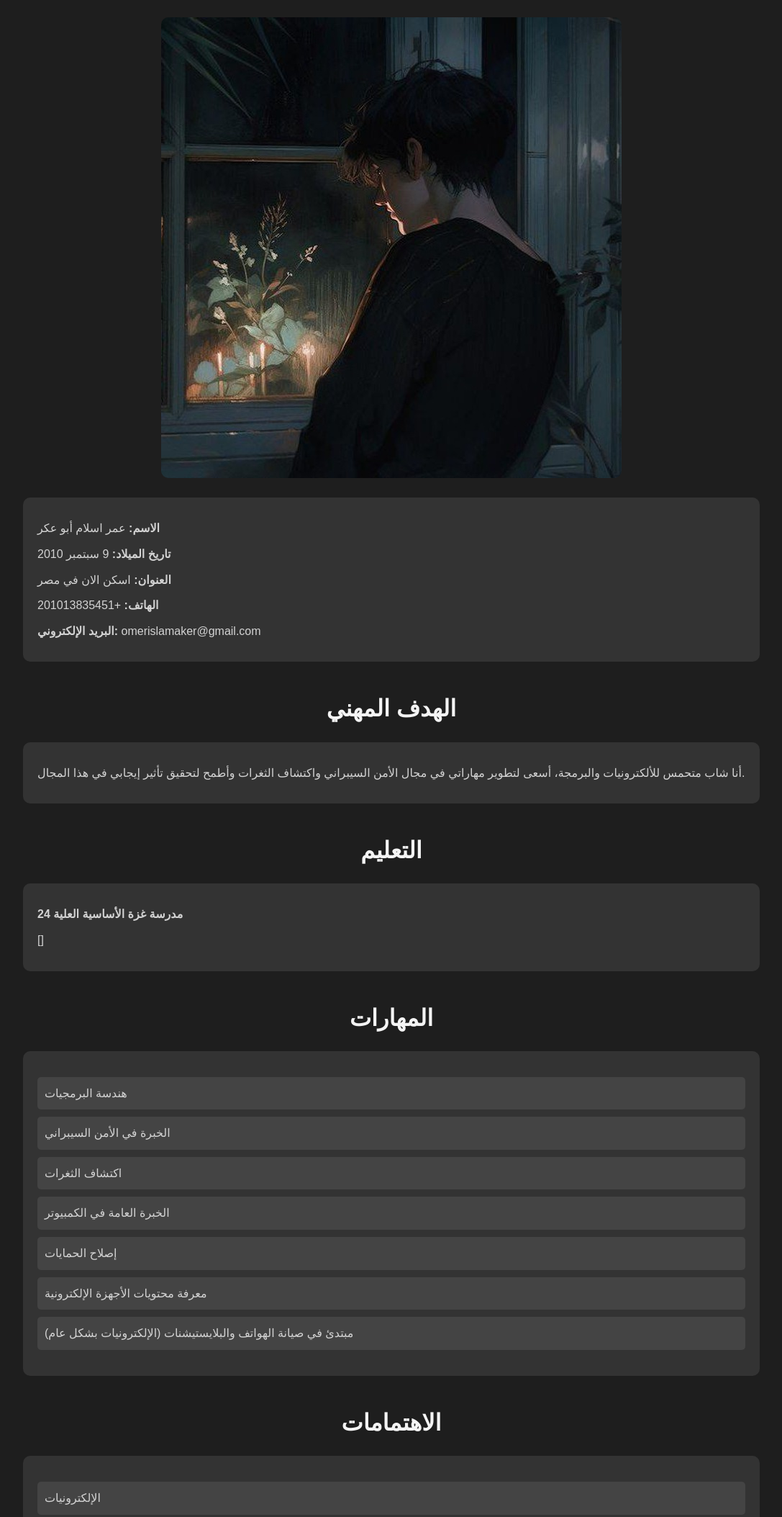
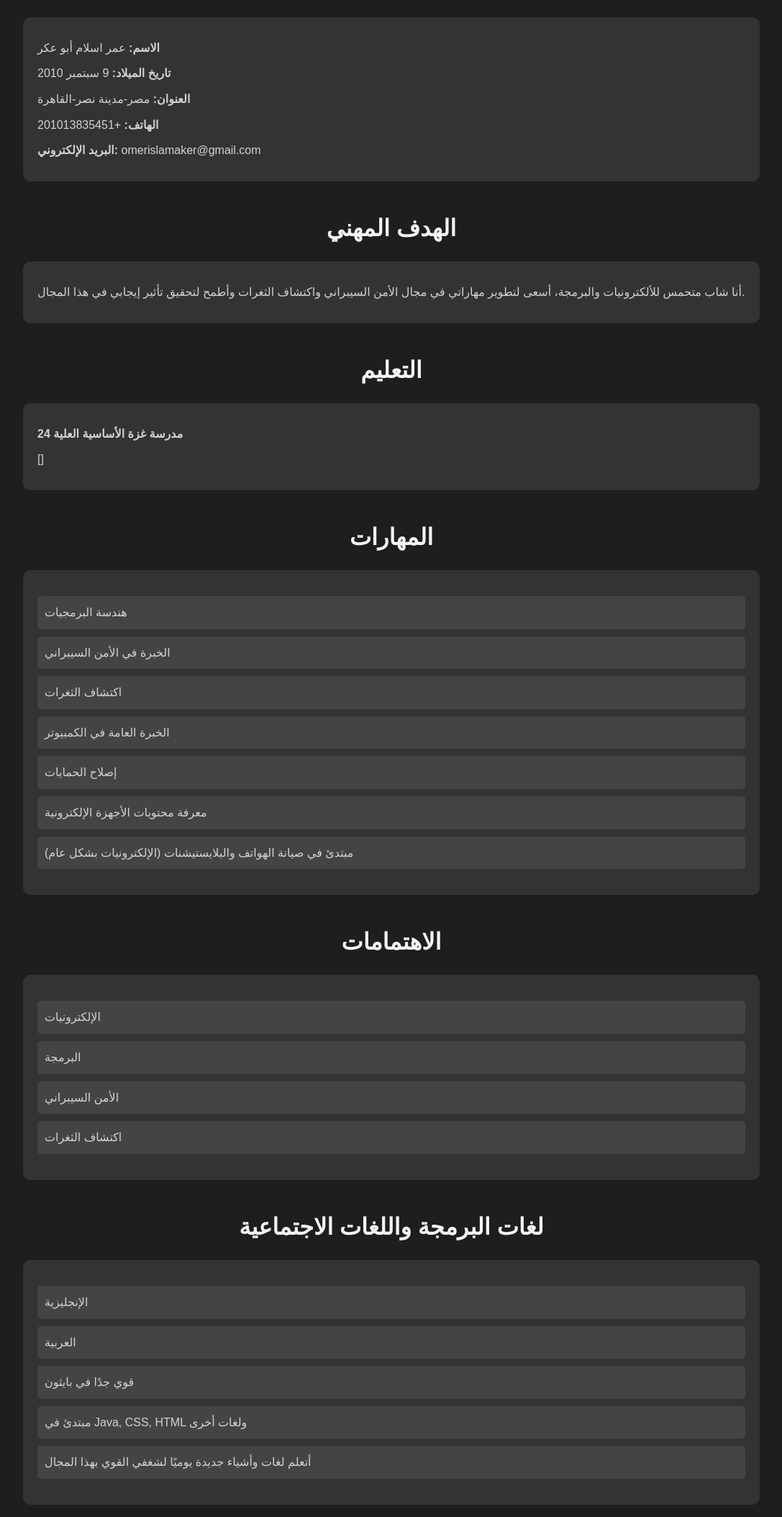
Before and after one commit to Gaza24school/About-omer, a plain HTML site: page index.html in a window 1280 px wide. Shown: the part 107-2214 px from the top of the page at 72% size, without its empty margins (96-1183 px from the left). Drawn offline with Linux system fonts and the light colour scheme.

Commit message:
index.html

```diff
--- a/index.html
+++ b/index.html
@@ -55,28 +55,16 @@
         .content ul li:hover {
             background: #555;
         }
-        .center-image {
-            text-align: center;
-            margin-bottom: 20px;
-        }
-        .center-image img {
-            max-width: 100%;
-            height: auto;
-            border-radius: 10px;
-        }
     </style>
 </head>
 <body>
     <div class="container">
         <h1>ABOUT ME</h1>
-        <div class="center-image">
-            <img src="1.png" alt="Profile Picture">
-        </div>
         <div class="section">
             <div class="content">
                 <p><strong>الاسم:</strong> عمر اسلام أبو عكر</p>
                 <p><strong>تاريخ الميلاد:</strong> 9 سبتمبر 2010</p>
-                <p><strong>العنوان:</strong> اسكن الان في مصر</p>
+                <p><strong>العنوان:</strong> مصر-مدينة نصر-القاهرة</p>
                 <p><strong>الهاتف:</strong> +201013835451</p>
                 <p><strong>البريد الإلكتروني:</strong> omerislamaker@gmail.com</p>
             </div>
@@ -125,11 +113,14 @@
         </div>
 
         <div class="section">
-            <h2 class="section-title">اللغات</h2>
+            <h2 class="section-title"> لغات البرمجة واللغات الاجتماعية</h2>
             <div class="content">
                 <ul>
-                    <li>بايثون</li>
-                    <li>Java, CSS, HTML</li>
+                    <li>الإنجليزية</li>
+                    <li>العربية</li>
+                    <li>قوي جدًا في بايثون</li>
+                    <li>مبتدئ في Java, CSS, HTML ولغات أخرى</li>
+                    <li>أتعلم لغات وأشياء جديدة يوميًا لشغفي القوي بهذا المجال</li>
                 </ul>
             </div>
         </div>
```
